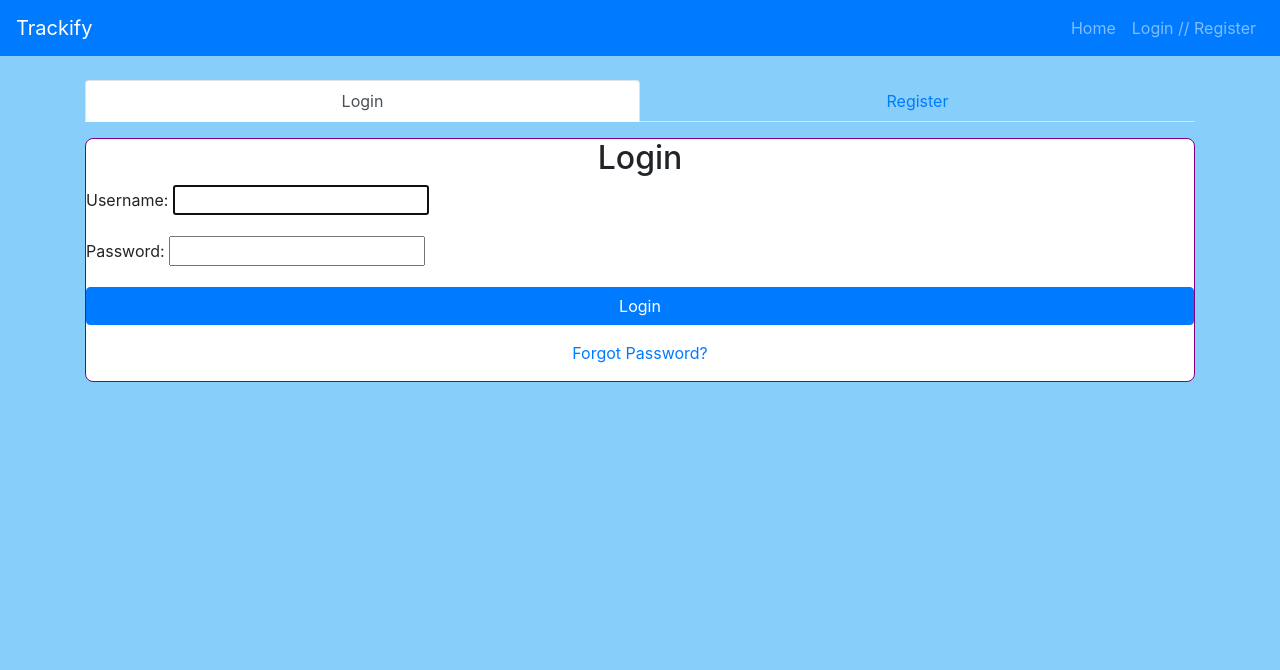
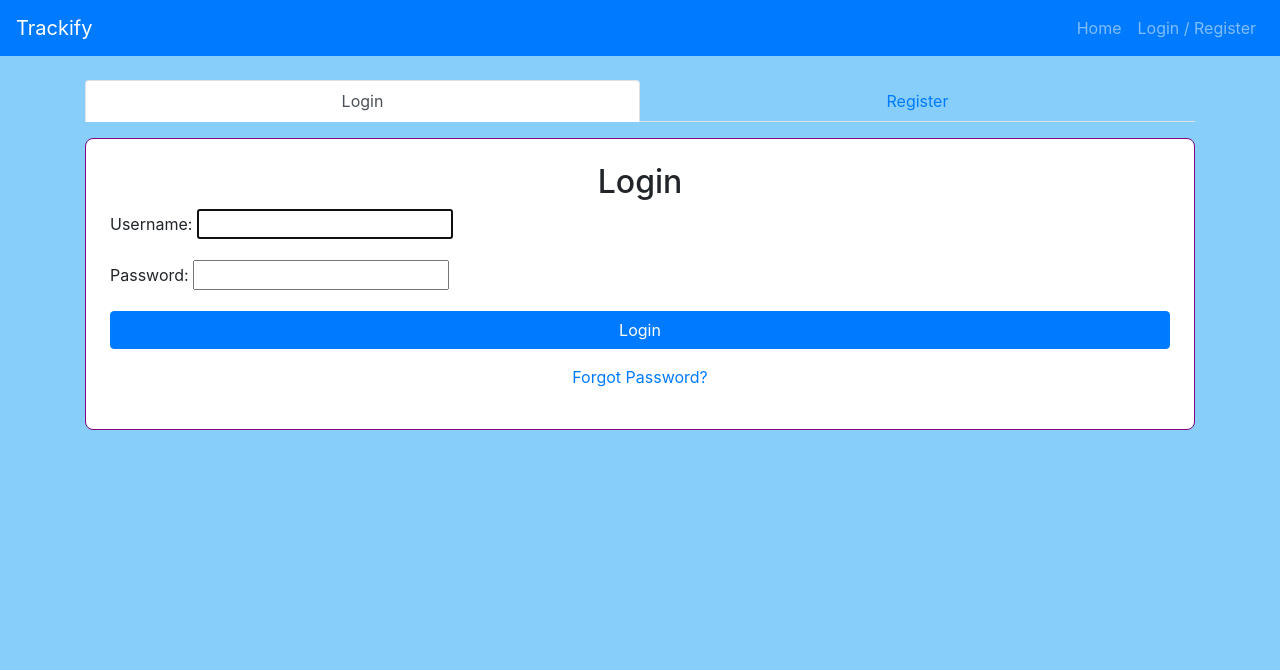
Before and after one commit to andyancans/Trackify, a Django app: page /login/ in a window 1280 px wide. Shown: the top 670 px of the page. Run offline with Django 5.2, Linux system fonts and the light colour scheme; some libraries are stand-ins or nearby versions.

Commit message:
added padding in login / registration to be more visually appealing

```diff
--- a/portfolio/templates/accounts/login.html
+++ b/portfolio/templates/accounts/login.html
@@ -13,24 +13,24 @@
 
     <div class="tab-content" id="loginRegisterTabContent">
         <div class="tab-pane fade show active" id="login" role="tabpanel" aria-labelledby="login-tab">
-            <div class="card">
+            <div class="card p-4">
                 <h2 class="text-center">Login</h2>
                 <form method="POST" action="{% url 'login' %}">
                     {% csrf_token %}
                     {{ form.as_p }}
-                    <button type="submit" class="btn btn-primary btn-block">Login</button>
+                    <button type="submit" class="btn btn-primary btn-block mt-3">Login</button>
                 </form>
                 <p class="text-center mt-3"><a href="{% url 'password_reset' %}">Forgot Password?</a></p>
             </div>
         </div>
 
         <div class="tab-pane fade" id="register" role="tabpanel" aria-labelledby="register-tab">
-            <div class="card">
+            <div class="card p-4">
                 <h2 class="text-center">Register</h2>
                 <form method="POST" action="{% url 'register' %}">
                     {% csrf_token %}
                     {{ form.as_p }}
-                    <button type="submit" class="btn btn-primary btn-block">Register</button>
+                    <button type="submit" class="btn btn-primary btn-block mt-3">Register</button>
                 </form>
             </div>
         </div>
--- a/portfolio/templates/accounts/register.html
+++ b/portfolio/templates/accounts/register.html
@@ -16,12 +16,12 @@
         </div>
 
         <div class="tab-pane fade show active" id="register" role="tabpanel" aria-labelledby="register-tab">
-            <div class="card">
+            <div class="card p-4">
                 <h2 class="text-center">Register</h2>
                 <form method="POST" action="{% url 'register' %}">
                     {% csrf_token %}
                     {{ form.as_p }}
-                    <button type="submit" class="btn btn-primary btn-block">Register</button>
+                    <button type="submit" class="btn btn-primary btn-block mt-3">Register</button>
                 </form>
             </div>
         </div>
--- a/portfolio/templates/base.html
+++ b/portfolio/templates/base.html
@@ -70,7 +70,7 @@
                 </li>
                 {% else %}
                 <li class="nav-item">
-                    <a class="nav-link" href="{% url 'login' %}">Login // Register</a>
+                    <a class="nav-link" href="{% url 'login' %}">Login / Register</a>
                 </li>
                 {% endif %}
             </ul>
--- a/portfolio/templates/index.html
+++ b/portfolio/templates/index.html
@@ -95,7 +95,7 @@
                 </li>
             {% else %}
                 <li class="nav-item">
-                    <a class="nav-link" href="{% url 'login' %}">Login // Register</a>
+                    <a class="nav-link" href="{% url 'login' %}">Login / Register</a>
                 </li>
             {% endif %}
         </ul>
```
Also changed, not shown: db.sqlite3.
